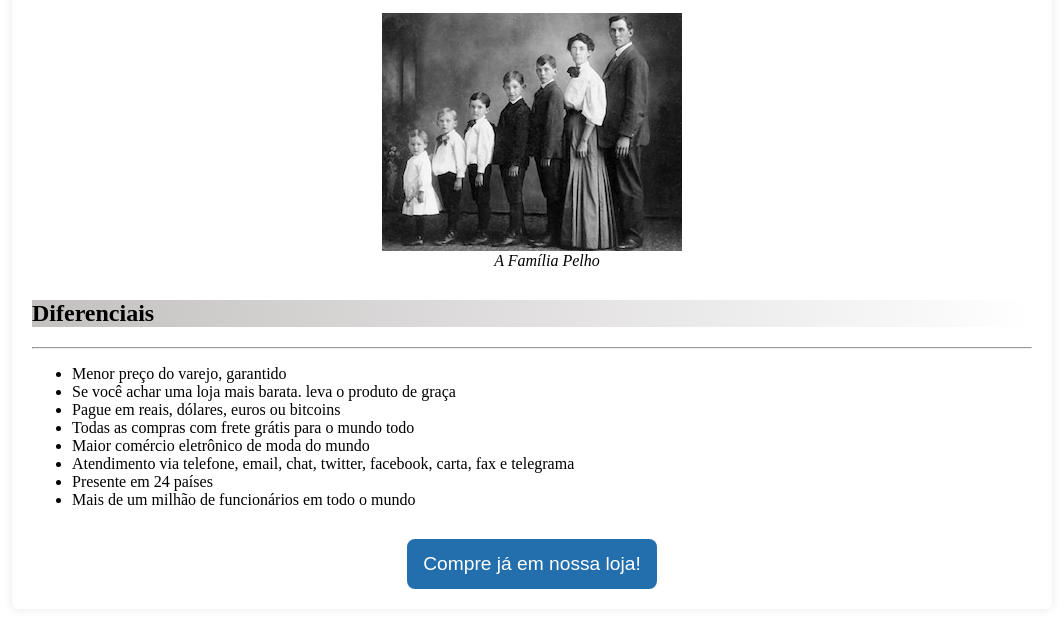
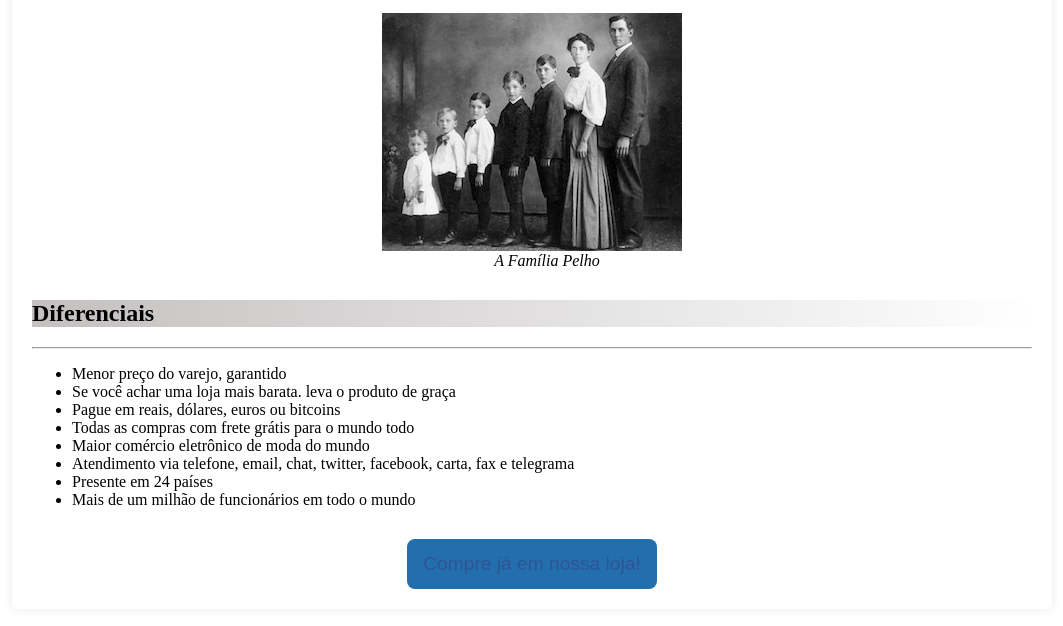
Before and after one commit to rafafreitas7/mirror-fashion, a plain HTML site: page index.html in a window 1280 px wide. Shown: the part 1094-1720 px from the top of the page, without its empty margins (108-1171 px from the left). Drawn offline with Linux system fonts and the light colour scheme.

Commit message:
Update style.css

```diff
--- a/style.css
+++ b/style.css
@@ -46,7 +46,7 @@ main a:hover {
 
 button {
     background-color: rgb(35, 111, 173);
-    color: white;
+    color: #2f5496;
     width: 250px;
     height: 50px;
     font-size: 1.2em;
```
